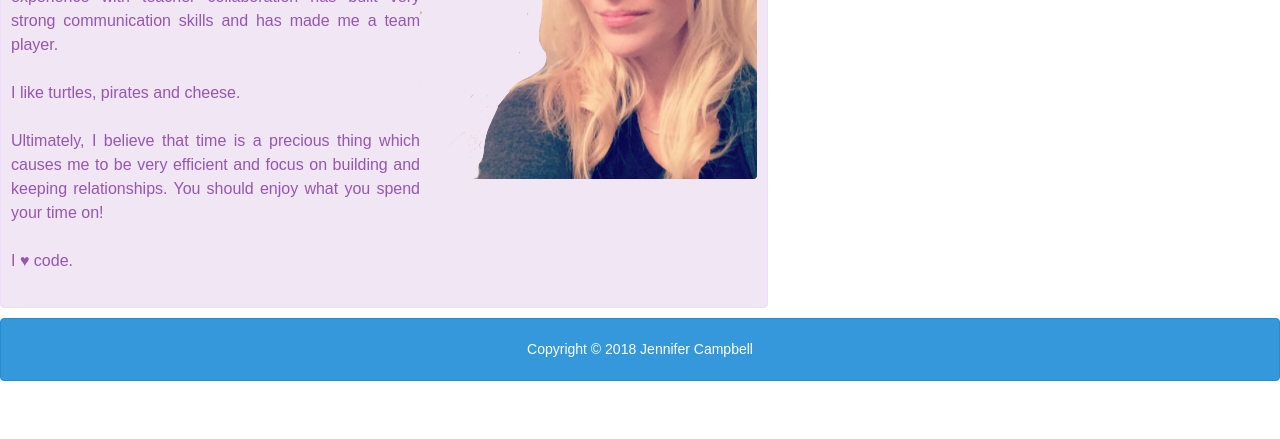
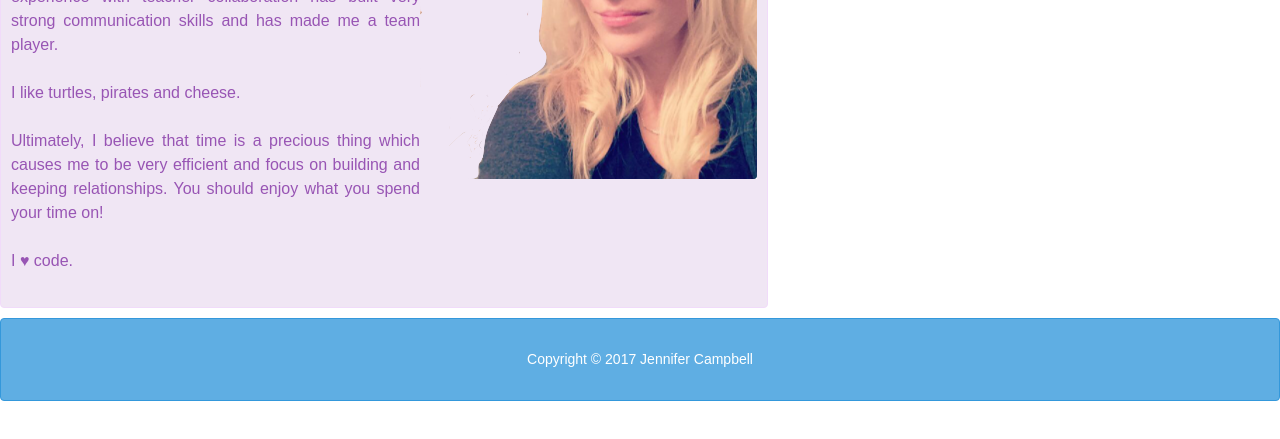
Before and after one commit to DreamBelieva24/jennifernoel, a plain HTML site: page index.html in a window 1280 px wide. Shown: the part 315-754 px from the top of the page. Drawn offline with Linux system fonts and the light colour scheme.

Commit message:
adds footer

```diff
--- a/index.html
+++ b/index.html
@@ -104,11 +104,12 @@
 
 
 
-                <nav class="nav blue double-padded">
-                    <div class="align-center">
-                        Copyright © 2018 Jennifer Campbell
-                </div>
-                </nav>
+<p class="blue box triple-padded align-center">
+
+        Copyright © 2017 Jennifer Campbell
+
+</p>
+
 
     </body>
     <script type="text/javascript" src="js/libs/jquery-1.10.2.min.js"></script>
```
Also changed, not shown: contact.html (+6 -5 lines).
